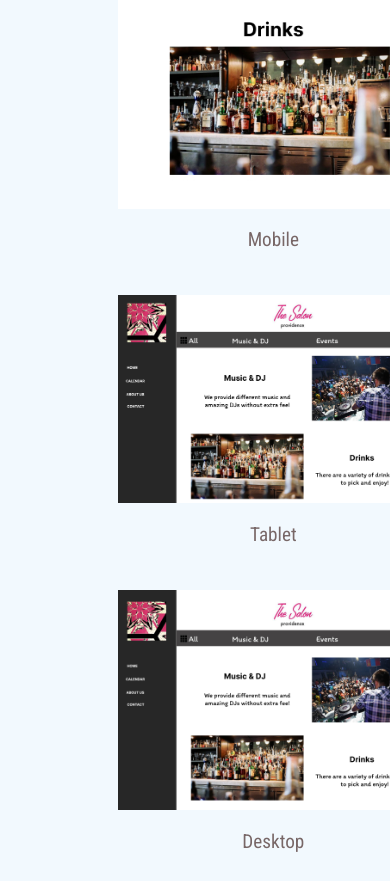
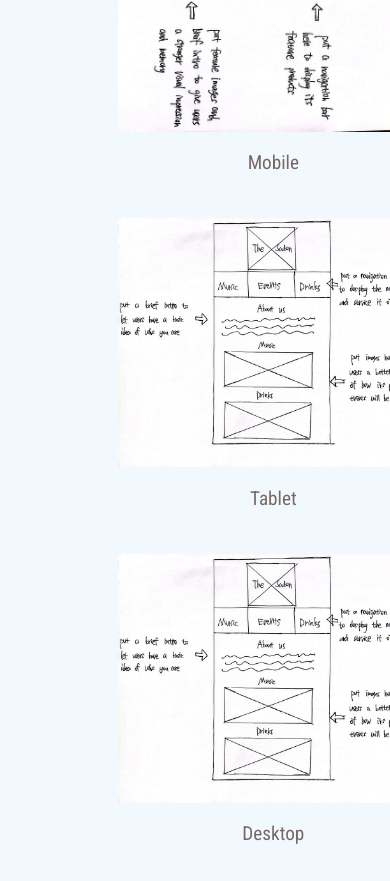
Before and after one commit to sleepypig118/Responsive-Redesign, a plain HTML site: page index.html in a window 390 px wide. Shown: the part 2936-3817 px from the top of the page. Drawn offline with nearby package versions, Linux system fonts and the light colour scheme.

Commit message:
fix lowfi

```diff
--- a/index.html
+++ b/index.html
@@ -46,6 +46,25 @@
 
         <div class="section">
             <h2>Part 2: Visual Redesign</h2>
+            <h3>Low-Fidelity Prototyping</h3>
+            <div class="setting-child">
+              <img id="basic" src="lowfiMobile.jpg" alt="lowfi Mobile">
+            </div>
+            <p id="interface-description">
+              Mobile
+            </p>
+            <div class="setting-child">
+              <img id="basic" src="lowfiDesktop.jpg" alt="lowfi Tablet">
+            </div>
+            <p id="interface-description">
+              Tablet
+            </p>
+            <div class="setting-child">
+              <img id="basic" src="lowfiDesktop.jpg" alt="lowfi Desktop">
+            </div>
+            <p id="interface-description">
+              Desktop
+            </p>
             <h3>High-Fidelity Prototyping</h3>
             <div class="setting-child">
               <img id="basic" src="hifiMobile.jpg" alt="hifi Mobile">
@@ -69,7 +88,6 @@
 
         <div class="section">
           <h2>Part 3: Responsive Redesign</h2>
-
         </div>
 
 
```
Also changed, not shown: lowfiDesktop.jpg (added), lowfiMobile.jpg (added).
